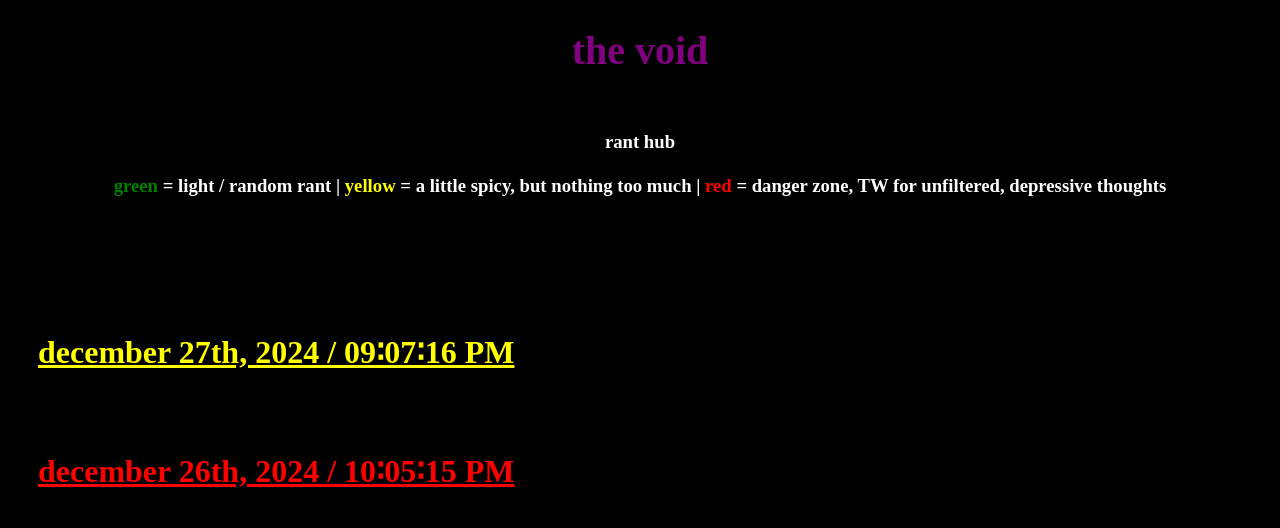
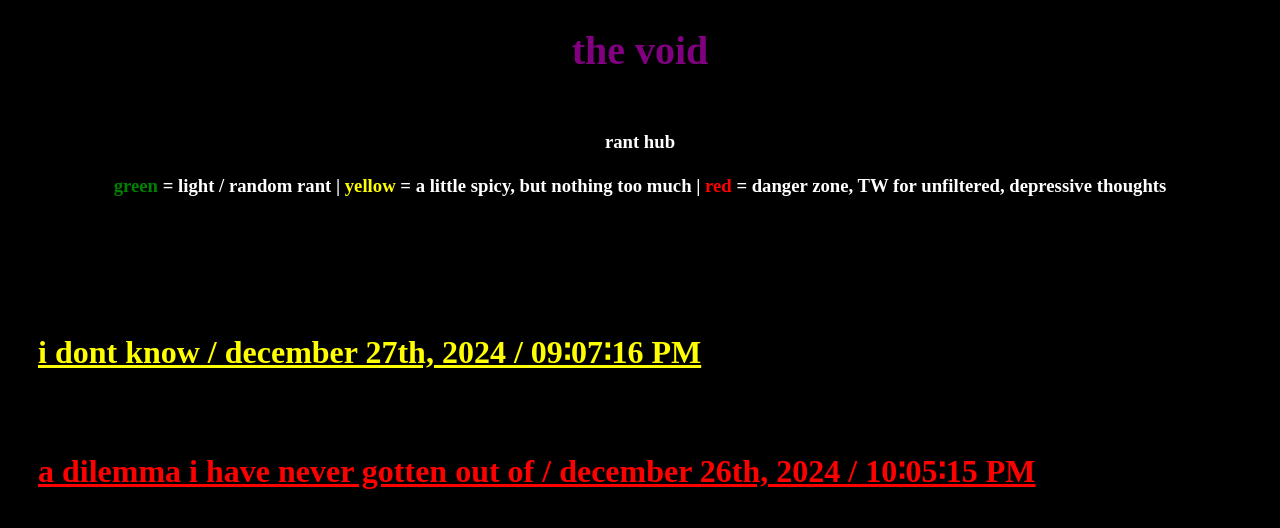
Before and after one commit to thesinfoniaproject/thesinfoniaproject.github.io, a plain HTML site: page void/index.html in a window 1280 px wide. Drawn offline with Linux system fonts and the light colour scheme.

Commit message:
Add files via upload

```diff
--- a/void/index.html
+++ b/void/index.html
@@ -11,9 +11,9 @@
     <br><br>
 <! new entries are added to the top>
     <h1 style="color:black; padding:30px; text-align:left;">
-      <a href="entry_27-12-2024_09-07-16.html" style="color:yellow;">december 27th, 2024 / 09∶07∶16 PM</a>
+      <a href="entry_27-12-2024_09-07-16.html" style="color:yellow;">i dont know / december 27th, 2024 / 09∶07∶16 PM</a>
     <h1 style="color:black; padding:30px; text-align:left;">
-      <a href="entry_26-12-2024_10-05-15.html" style="color:red;">december 26th, 2024 / 10∶05∶15 PM</a>
+      <a href="entry_26-12-2024_10-05-15.html" style="color:red;">a dilemma i have never gotten out of / december 26th, 2024 / 10∶05∶15 PM</a>
     </h1>
   </body>
 </html>entry_27-12-2024_09-07-16.html
```
